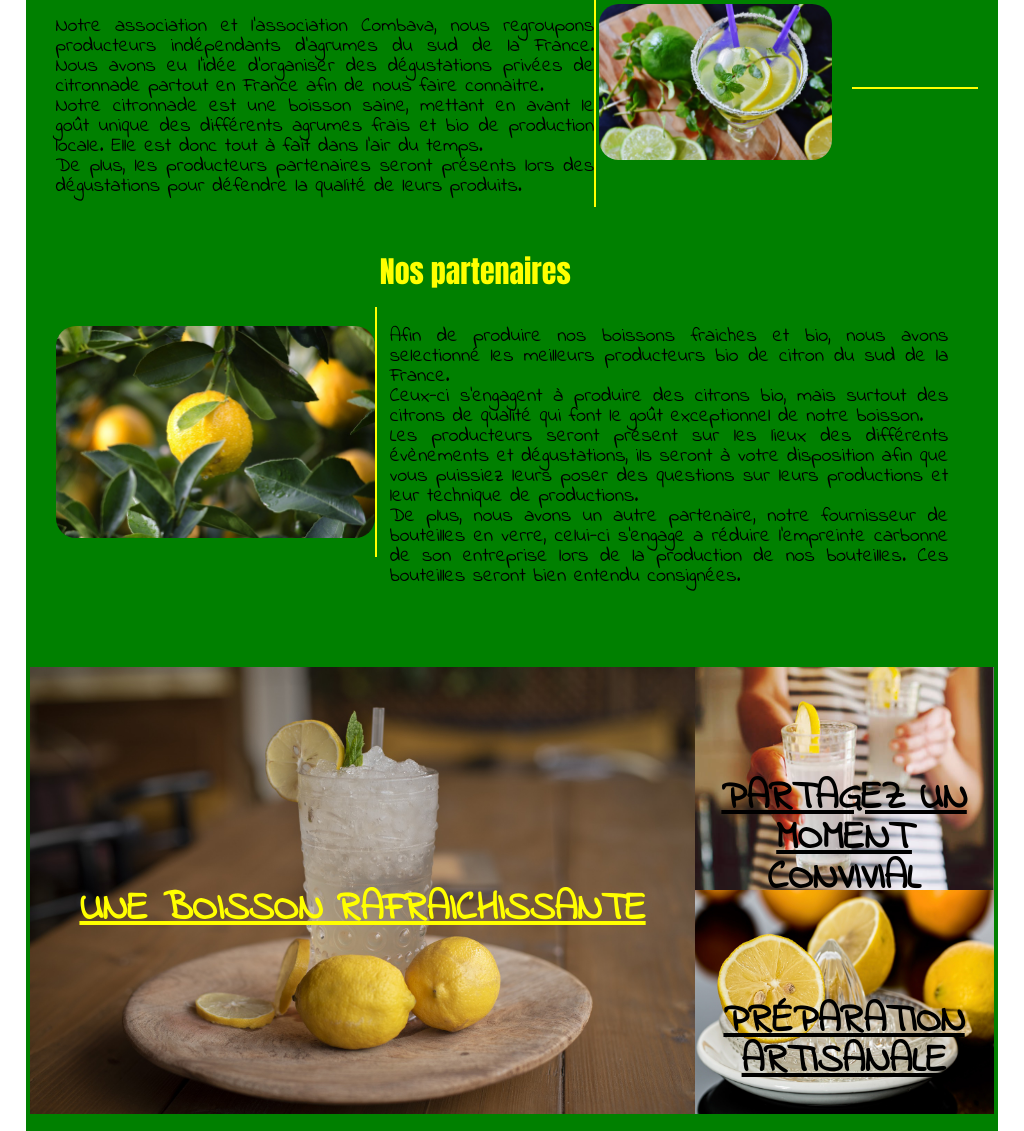
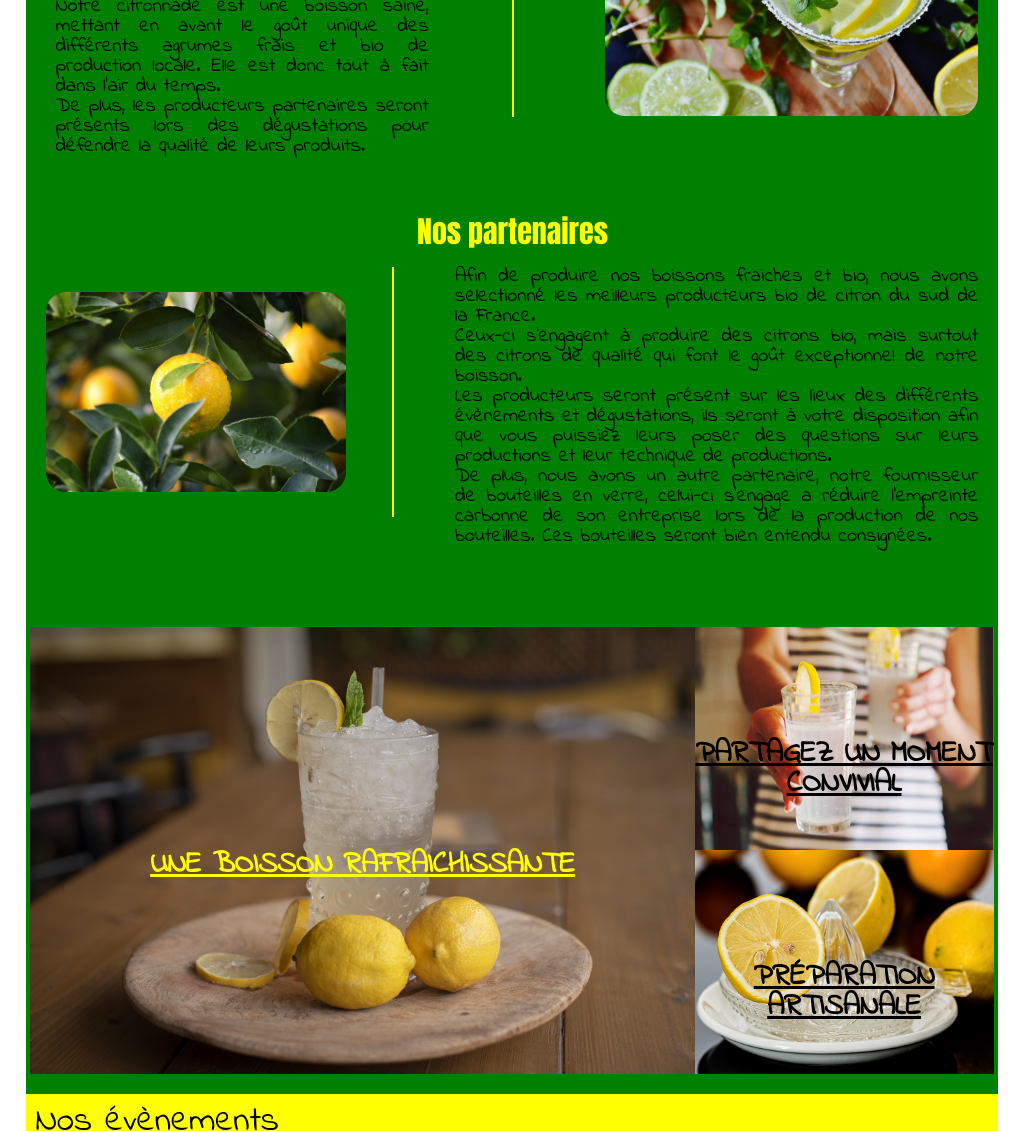
Before and after one commit to Tristan878/Combava-, a plain HTML site: page index.html in a window 1024 px wide. Shown: the part 731-1862 px from the top of the page. Drawn offline with Linux system fonts and the light colour scheme.

Commit message:
3ème taille
Plus que la dernière

```diff
--- a/index.html
+++ b/index.html
@@ -72,7 +72,6 @@
                             </p>
                     </div>
                     <div class="divborder"></div>
-
                     <img alt="image de limonade" src="Media/boisson2.jpg" />
                     <div class="divseparator"></div>
                 </div>
@@ -82,7 +81,7 @@
 
                     <div class="divborder"></div>
                     <div id="div2">
-                        <h2 class="titrepresentation">Nos partenaires</h1>
+                        <h2 class="titrepresentation2">Nos partenaires</h1>
                             <p>Afin de produire nos boissons fraiches et bio, nous avons selectionné les meilleurs producteurs bio de citron du sud de la France.<br /> Ceux-ci s'engagent à produire des citrons bio, mais surtout des citrons de qualité qui
                                 font le goût exceptionnel de notre boisson.
                                 <br /> Les producteurs seront présent sur les lieux des différents évènements et dégustations, ils seront à votre disposition afin que vous puissiez leurs poser des questions sur leurs productions et leur technique de productions.
--- a/style-mobile-first.css
+++ b/style-mobile-first.css
@@ -974,12 +974,16 @@ footer .element textarea {
         width: 50%;
     }
 
+    .affichage {
+        height: 390px;
+    }
+
     #david2 {
         display: block;
     }
 
     .decr {
-        height: 99.1%;
+        height: 100%;
     }
 
     #david1,
@@ -990,11 +994,12 @@ footer .element textarea {
 
     #titre2 {
         display: block;
+        font-size: 30px;
     }
 
     #date {
         font-size: 20px;
-        margin-top: 150px;
+
     }
 
     /***** PRESENTATION 2 *****/
@@ -1005,35 +1010,57 @@ footer .element textarea {
         padding: 20px 0px 20px 0px;
     }
 
+    .divseparator {
+        display: none;
+    }
+
     #presentation2 #div1presentation2 {
         flex-direction: row;
     }
 
+    #presentation2 #div1presentation2 #div1{
+        width: 50%;
+    }
+
     .divborder {
         display: block;
+
     }
 
     #presentation2 #div1presentation2 p {
         padding: 0;
+        width: 80%;
     }
 
     #presentation2 #div1presentation2 img {
-        width: 25%;
-        margin-right: 20px;
+        width: 40%;
     }
 
     #presentation2 #div2presentation2 {
+        display: flex;
+        align-items: center;
         flex-direction: row;
-        margin-right: 20px;
+        padding: 20px;
+    }
+
+    #presentation2 #div2presentation2 img {
+        width: 300px;
+        border-radius: 20px;
+        margin-right: 5%;
     }
 
     #presentation2 #div2presentation2 p {
-        margin-right: 10px;
+        font-size: 20px;
+        margin-left : 10%;
+
     }
 
-    #presentation2 #div2presentation2 img {
-        width: 35%;
-        margin-left: 10px;
+    #presentation2 #div2presentation2 .titrepresentation2 {
+        font-size: 30px;
+        color: yellow;
+        font-family: Impact, fantasy;
+        margin-bottom: 20px;
+        margin-left: 20px;
     }
 
     /***** ALBUM *****/
@@ -1047,7 +1074,7 @@ footer .element textarea {
     }
 
     .zoom .text {
-        font-size: 40px;
+        font-size: 30px;
     }
 
     /***** ÉVÈNEMENTS *****/
@@ -1059,9 +1086,7 @@ footer .element textarea {
         font-size: 40px;
     }
 
-    .evenements {
-        flex-direction: row;
-    }
+
 
     .evenements #event_text {
         flex: 50%;
@@ -1069,10 +1094,9 @@ footer .element textarea {
     }
 
     .evenements #event_text #liste {
-        flex-direction: column;
+        flex-direction: row;
         border: 1px solid black;
         padding: 5px;
-
     }
 
     .evenements #event_text #liste ul {
@@ -1086,7 +1110,7 @@ footer .element textarea {
 
     .evenements iframe {
         max-width: none;
-        width: 400px;
+        width: 801px;
         height: 480px;
     }
 
@@ -1133,14 +1157,12 @@ footer .element textarea {
         vertical-align: middle;
     }
     footer .element {
-        margin: 10px;
+        padding-left: 10px;
         height: 175px;
         vertical-align: middle;
         border: 1px green solid;
     }
-    footer .element label {
-        margin: 10px;
-    }
+
 }
 
 
@@ -1204,11 +1226,11 @@ footer .element textarea {
 
     #titre2 {
         display: block;
+        font-size: 30px;
     }
 
     #date {
         font-size: 20px;
-        margin-top: 150px;
     }
 
     /***** PRESENTATION 2 *****/
```
